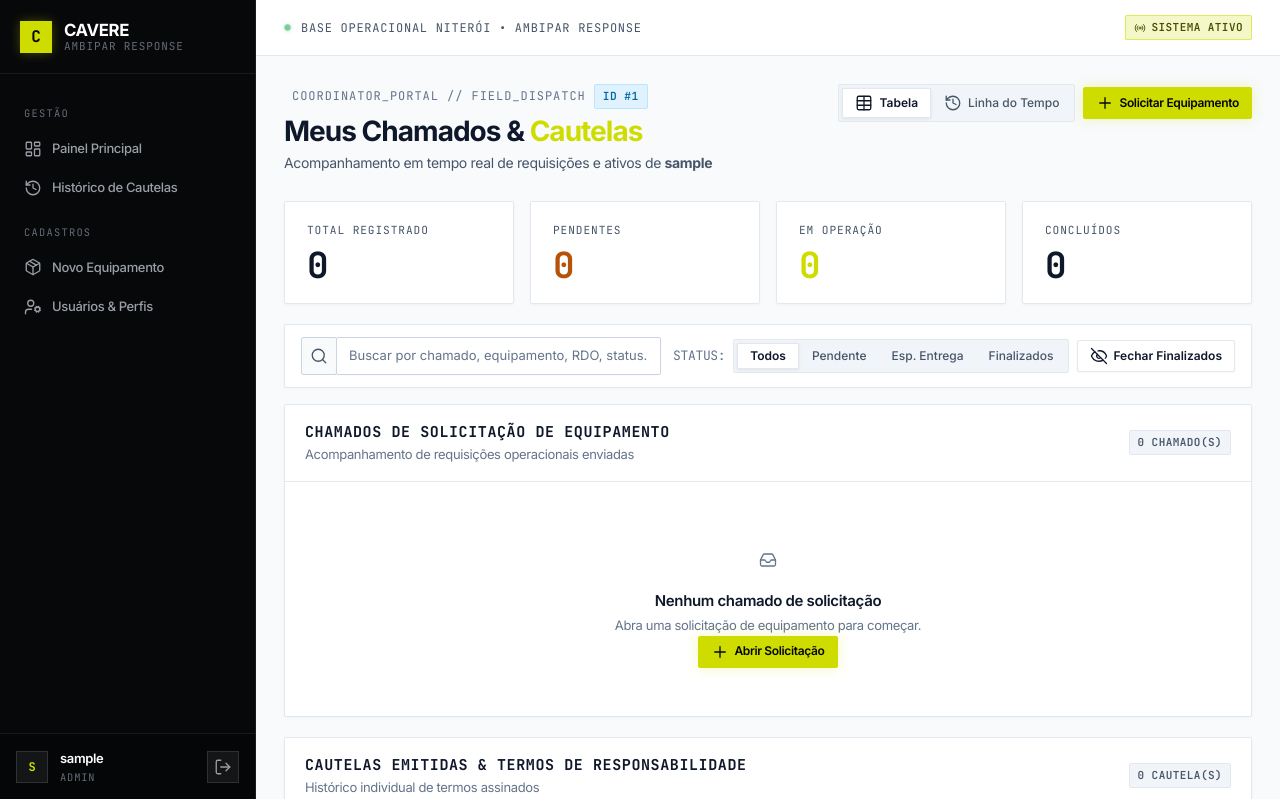
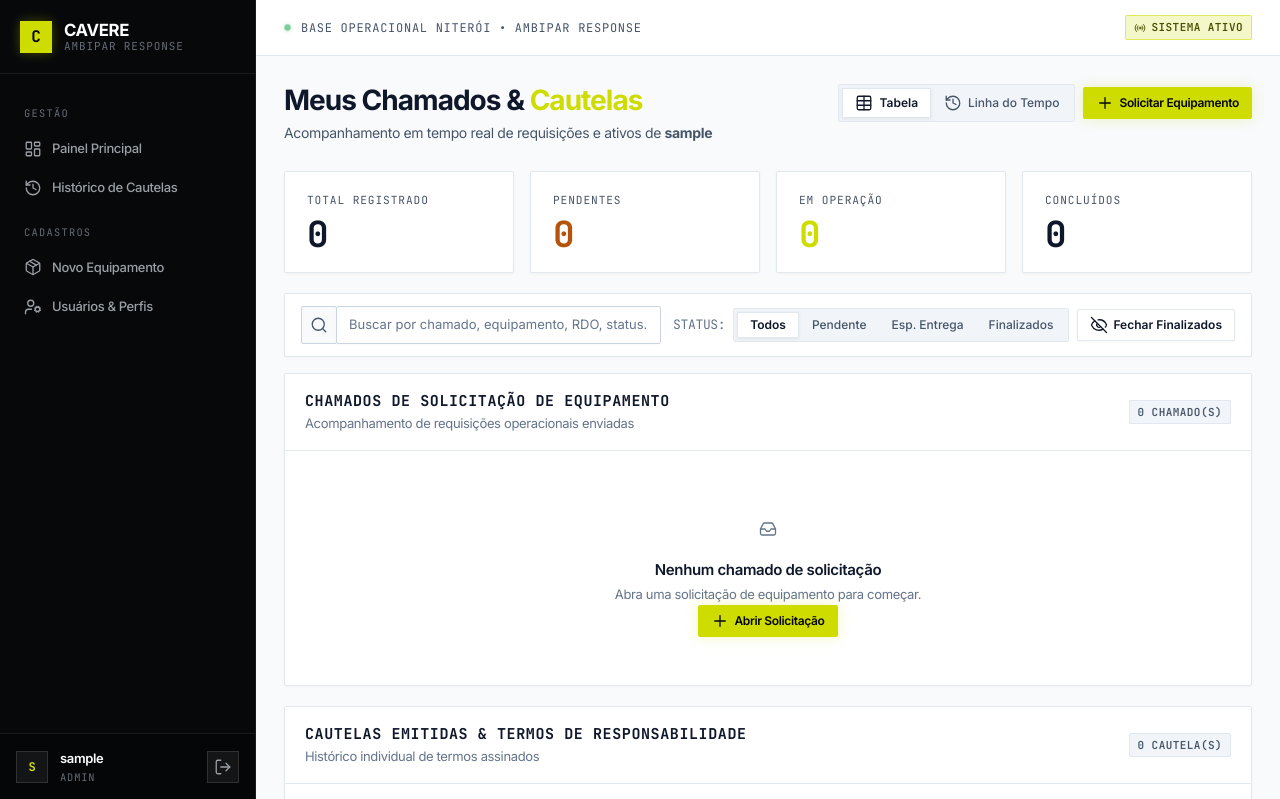
Before and after one commit to mtsmndes/cavere, a Flask app: page /meus-chamados in a window 1280 px wide. Shown: the top 799 px of the page. Run offline with Flask 3, Linux system fonts and the light colour scheme; the visitor is signed in with stand-in values (Sample User, id 1); data that the repository does not hold is empty.

Commit message:
Fix design

```diff
--- a/templates/historico.html
+++ b/templates/historico.html
@@ -21,12 +21,6 @@
 
 <div class="cv-page-banner">
     <div>
-        <div style="display:flex; align-items:center; gap:8px; margin-bottom:6px;">
-            <span class="pulse-live"></span>
-            <span style="font-family:var(--font-mono); font-size:0.75rem; text-transform:uppercase; letter-spacing:0.08em; color:var(--text-muted);">
-                AUDIT_TRAIL // EQUIPMENT_CAUTELAS_LOG
-            </span>
-        </div>
         <h1 class="cv-page-title" style="margin-bottom:4px;">
             Histórico Geral de <span style="color:var(--lime);">Cautelas</span>
         </h1>
--- a/templates/meus_chamados.html
+++ b/templates/meus_chamados.html
@@ -4,13 +4,6 @@
 <!-- Hero / Banner do Coordenador -->
 <div class="cv-page-banner">
     <div>
-        <div style="display:flex; align-items:center; gap:8px; margin-bottom:6px;">
-            <span class="pulse-live"></span>
-            <span style="font-family:var(--font-mono); font-size:0.75rem; text-transform:uppercase; letter-spacing:0.08em; color:var(--text-muted);">
-                COORDINATOR_PORTAL // FIELD_DISPATCH
-            </span>
-            <span class="badge-notion badge-notion-blue" style="font-size:0.7rem;">ID #{{ id_coordenador }}</span>
-        </div>
         <h1 class="cv-page-title" style="margin-bottom:4px;">
             Meus Chamados &amp; <span style="color:var(--lime);">Cautelas</span>
         </h1>
@@ -155,7 +148,6 @@
                                 <div class="progress-bar {% if s.status == 'Finalizada' %}{% else %}is-pending{% endif %}"
                                     role="progressbar"
                                     data-progress="{{ (s.qtd_emitida / s.quantidade * 100)|round|int if s.quantidade > 0 else 0 }}"
-                                    style="width: {{ (s.qtd_emitida / s.quantidade * 100)|round|int if s.quantidade > 0 else 0 }}%;"
                                     aria-valuenow="{{ (s.qtd_emitida / s.quantidade * 100)|round|int if s.quantidade > 0 else 0 }}"
                                     aria-valuemin="0"
                                     aria-valuemax="100">
```
Also changed, not shown: templates/index.html (+3 -7 lines).
